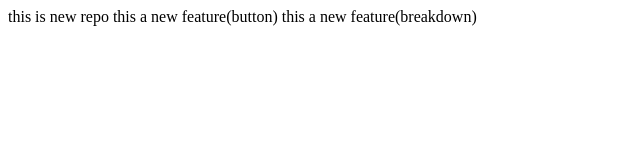
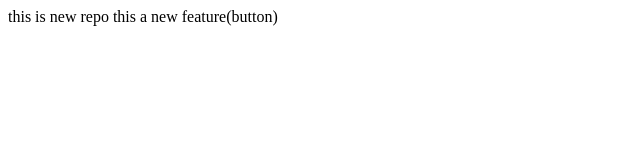
Before and after one commit to DodaNagaraj/Localrepo, a plain HTML site: page index.html in a window 1280 px wide. Shown: the whole page, without its empty margins (0-640 px from the left). Drawn offline with Linux system fonts and the light colour scheme.

Commit message:
delete beakdown

```diff
--- a/index.html
+++ b/index.html
@@ -1,3 +1,2 @@
 <pr>this is new repo</pr>
 <pr>this a new feature(button)</pr>
-<pr>this a new feature(breakdown)</pr>
```
